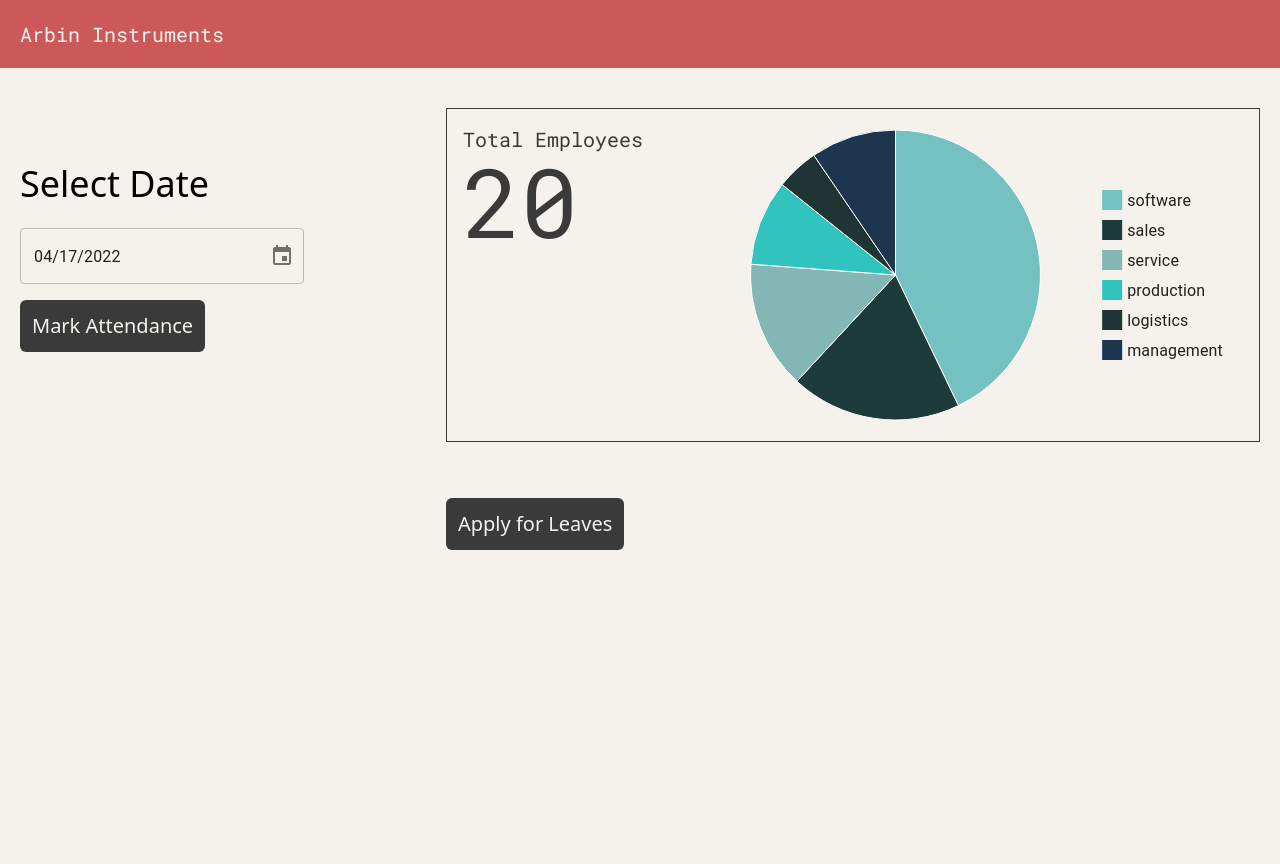
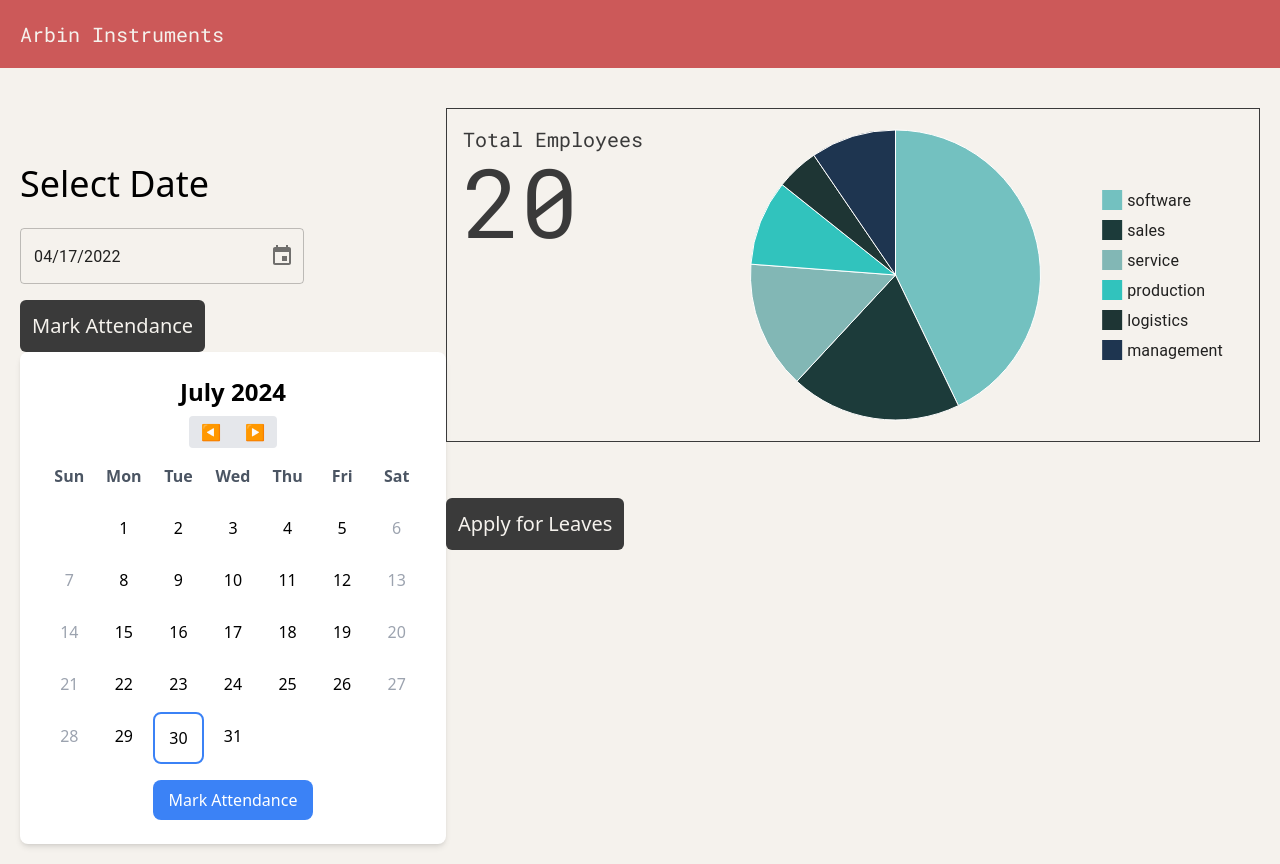
Before and after one commit to ArbinIndia-Pushkar/HRMS-Frontend, a React (Vite) app: page /employee-dashboard in a window 1280 px wide. Before the commit the page ends 800 px from the top, so only its background shows below. Built offline with nearby package versions, Linux system fonts and the light colour scheme.

Commit message:
Added calendar half working

```diff
--- a/package.json
+++ b/package.json
@@ -17,6 +17,7 @@
     "@mui/x-charts": "^7.3.0",
     "@mui/x-date-pickers": "^7.11.1",
     "axios": "^1.7.2",
+    "date-fns": "^3.6.0",
     "dayjs": "^1.11.12",
     "moment": "^2.30.1",
     "react": "^18.2.0",
--- a/src/components/Calendar.tsx
+++ b/src/components/Calendar.tsx
@@ -0,0 +1,60 @@
+import React from "react";
+import dayjs, { Dayjs } from "dayjs";
+
+interface CalendarProps {
+  markedDates: Dayjs[]; // Define the markedDates prop
+}
+
+const Calendar: React.FC<CalendarProps> = ({ markedDates }) => {
+  const currentDate = dayjs();
+  const daysInMonth = currentDate.daysInMonth();
+  const firstDayOfMonth = currentDate.startOf("month").day();
+
+  const isMarked = (day: number) => {
+    return markedDates.some(
+      (date) =>
+        date.year() === currentDate.year() &&
+        date.month() === currentDate.month() &&
+        date.date() === day
+    );
+  };
+
+  const renderDays = () => {
+    const days = [];
+    for (let i = 0; i < firstDayOfMonth; i++) {
+      days.push(<div key={`empty-${i}`} className="flex justify-center items-center h-12"></div>);
+    }
+    for (let day = 1; day <= daysInMonth; day++) {
+      const marked = isMarked(day);
+      days.push(
+        <div
+          key={day}
+          className={`flex justify-center items-center h-12 ${
+            marked ? "bg-green-500 text-white" : ""
+          }`}
+        >
+          {day}
+        </div>
+      );
+    }
+    return days;
+  };
+
+  return (
+    <div className="p-4">
+      <h2 className="text-lg font-bold mb-4">{currentDate.format("MMMM YYYY")}</h2>
+      <div className="grid grid-cols-7 gap-2 text-center">
+        <div className="font-bold">Sun</div>
+        <div className="font-bold">Mon</div>
+        <div className="font-bold">Tue</div>
+        <div className="font-bold">Wed</div>
+        <div className="font-bold">Thu</div>
+        <div className="font-bold">Fri</div>
+        <div className="font-bold">Sat</div>
+        {renderDays()}
+      </div>
+    </div>
+  );
+};
+
+export default Calendar;
--- a/src/components/EmpDashboard.tsx
+++ b/src/components/EmpDashboard.tsx
@@ -1,5 +1,5 @@
 import { PieChart } from "@mui/x-charts/PieChart";
-import dayjs from "dayjs";
+import dayjs, { Dayjs } from "dayjs";
 import { DemoContainer, DemoItem } from "@mui/x-date-pickers/internals/demo";
 import { AdapterDayjs } from "@mui/x-date-pickers/AdapterDayjs";
 import { LocalizationProvider } from "@mui/x-date-pickers/LocalizationProvider";
@@ -16,6 +16,7 @@ import Calendar from "react-calendar";
 import DatePicker from "react-datepicker";
 import CalendarWithMultiDateSelector from "./DatePicker";
 import Modal from "./Modal";
+import CalendarComponent from "./calendarattendance";
 
 export default function EmpDashboard() {
   const username = sessionStorage.getItem("username");
@@ -33,16 +34,28 @@ export default function EmpDashboard() {
   const [isModalOpen, setIsModalOpen] = useState(false);
   const openModal = () => setIsModalOpen(true);
   const closeModal = () => setIsModalOpen(false);
+  const [markedDates, setMarkedDates] = useState<Dayjs[]>([]);
 
-  const handleDateChange = (dates: Date[]) => {
-    setSelectedDates(dates);
+  const handleDateChange = (dates: Dayjs | null) => {
+    if (dates) {
+      setSelectedDates([...selectedDates, dates.toDate()]);
+    }
+  };
+
+  const markAttendance = () => {
+    if (selectedDates.length > 0) {
+      // Avoid duplicating marked dates
+      const newMarkedDates = selectedDates.filter(selectedDate =>
+        !markedDates.some(date => date.isSame(dayjs(selectedDate), 'day'))
+      );
+
+      setMarkedDates([...markedDates, ...newMarkedDates.map(date => dayjs(date))]);
+      setSelectedDates([]); // Reset selected dates after marking attendance
+    }
   };
 
   const calculateDays = () => {
-    // Using a Set to get unique dates
-    const uniqueDates = new Set(
-      selectedDates.map((date) => date.toDateString())
-    );
+    const uniqueDates = new Set(selectedDates.map(date => date.toDateString()));
     return uniqueDates.size;
   };
 
@@ -52,7 +65,7 @@ export default function EmpDashboard() {
     const response = await fetch("/api/leave-request", {
       method: "POST",
       headers: { "Content-Type": "application/json" },
-      body: JSON.stringify({ details }),
+      body: JSON.stringify({ details, selectedDates }),
     });
 
     if (response.ok) {
@@ -95,6 +108,8 @@ export default function EmpDashboard() {
           >
             Mark Attendance
           </button>
+          {/* <Calendar markedDates={markedDates} /> */}
+          <CalendarComponent />
           <ToastContainer />
         </div>
 
--- /dev/null
+++ b/src/components/calendarattendance.tsx
@@ -0,0 +1,137 @@
+import React, { useState } from "react";
+import {
+  format,
+  startOfMonth,
+  endOfMonth,
+  eachDayOfInterval,
+  isToday,
+  isSameDay,
+  addMonths,
+  subMonths,
+  isSaturday,
+  isSunday,
+} from "date-fns";
+
+type CalendarDate = Date;
+
+// Hardcoded holidays
+const holidays: Date[] = [
+  new Date(2024, 7, 15), // Example: August 15, 2024
+  new Date(2024, 11, 25), // Example: December 25, 2024
+  new Date(2024, 8, 7),
+  new Date(2024, 8, 17),
+  new Date(2024, 9, 2),
+  new Date(2024, 9, 17),
+];
+
+const CalendarComponent: React.FC = () => {
+  const [selectedDate, setSelectedDate] = useState<CalendarDate | null>(null);
+  const [markedDates, setMarkedDates] = useState<CalendarDate[]>([]);
+  const [currentMonth, setCurrentMonth] = useState<Date>(new Date());
+
+  const handleDateClick = (date: CalendarDate) => {
+    setSelectedDate(date);
+  };
+
+  const handleMarkAttendance = () => {
+    if (selectedDate) {
+      if (markedDates.some((d) => isSameDay(d, selectedDate))) {
+        setMarkedDates(markedDates.filter((d) => !isSameDay(d, selectedDate)));
+      } else {
+        setMarkedDates([...markedDates, selectedDate]);
+      }
+    }
+  };
+
+  const startDay = startOfMonth(currentMonth);
+  const endDay = endOfMonth(currentMonth);
+  const days = eachDayOfInterval({ start: startDay, end: endDay });
+
+  const handleMonthChange = (direction: "prev" | "next") => {
+    setCurrentMonth((prevMonth) =>
+      direction === "prev" ? subMonths(prevMonth, 1) : addMonths(prevMonth, 1)
+    );
+  };
+
+  return (
+    <div className="p-6 max-w-lg mx-auto bg-white shadow-md rounded-lg">
+      <div className="text-center mb-4">
+        <h2 className="text-2xl font-semibold mb-2">
+          {format(currentMonth, "MMMM yyyy")}
+        </h2>
+        <div className="flex justify-center mb-2">
+          <button
+            onClick={() => handleMonthChange("prev")}
+            className="px-3 py-1 bg-gray-200 text-gray-800 rounded-l"
+          >
+            &#9664;
+          </button>
+          <button
+            onClick={() => handleMonthChange("next")}
+            className="px-3 py-1 bg-gray-200 text-gray-800 rounded-r"
+          >
+            &#9654;
+          </button>
+        </div>
+      </div>
+      <div className="grid grid-cols-7 gap-1 mb-4 text-center font-semibold text-gray-600">
+        <div className="text-gray-600">Sun</div>
+        <div className="text-gray-600">Mon</div>
+        <div className="text-gray-600">Tue</div>
+        <div className="text-gray-600">Wed</div>
+        <div className="text-gray-600">Thu</div>
+        <div className="text-gray-600">Fri</div>
+        <div className="text-gray-600">Sat</div>
+      </div>
+      <div className="grid grid-cols-7 gap-1 mb-4">
+        {/* Empty cells before the first day of the month */}
+        {Array.from({ length: startDay.getDay() }, (_, index) => (
+          <div key={`empty-start-${index}`} className="p-3 text-center"></div>
+        ))}
+
+        {days.map((day) => (
+          <div
+            key={day.toString()}
+            className={`p-3 cursor-pointer rounded-lg text-center ${
+              markedDates.some((d) => isSameDay(d, day))
+                ? "bg-green-500 text-white"
+                : "bg-white"
+            } ${isToday(day) ? "border-2 border-blue-500" : ""} ${
+              isSaturday(day) || isSunday(day)
+                ? "text-gray-400 bg-gray-100"
+                : ""
+            } ${
+              holidays.some((holiday) => isSameDay(day, holiday))
+                ? "bg-red-100"
+                : ""
+            } hover:bg-gray-200`}
+            onClick={() => handleDateClick(day)}
+          >
+            {format(day, "d")}
+          </div>
+        ))}
+
+        {/* Empty cells after the last day of the month */}
+        {Array.from({ length: 6 - endDay.getDay() }, (_, index) => (
+          <div key={`empty-end-${index}`} className="p-3 text-center"></div>
+        ))}
+      </div>
+      <div className="text-center">
+        <button
+          onClick={handleMarkAttendance}
+          className="px-4 py-2 bg-blue-500 text-white rounded-lg hover:bg-blue-600"
+          disabled={!selectedDate}
+        >
+          Mark Attendance
+        </button>
+        {selectedDate && (
+          <p className="mt-2 text-sm text-gray-700">
+            Selected Date: {format(selectedDate, "MMMM d, yyyy")}
+          </p>
+        )}
+      </div>
+    </div>
+  );
+};
+
+export default CalendarComponent;
```
Also changed, not shown: 1 other file (tests, documents, lock files or other folders).
